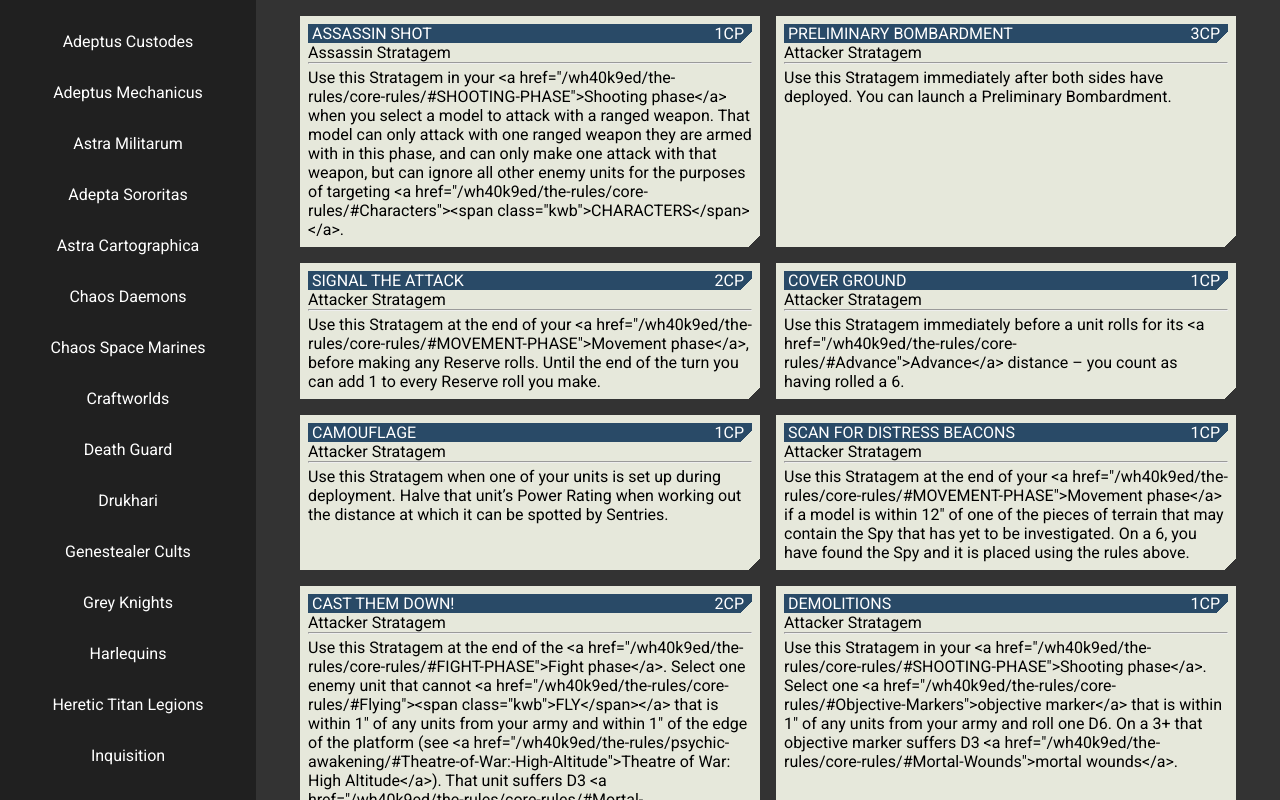
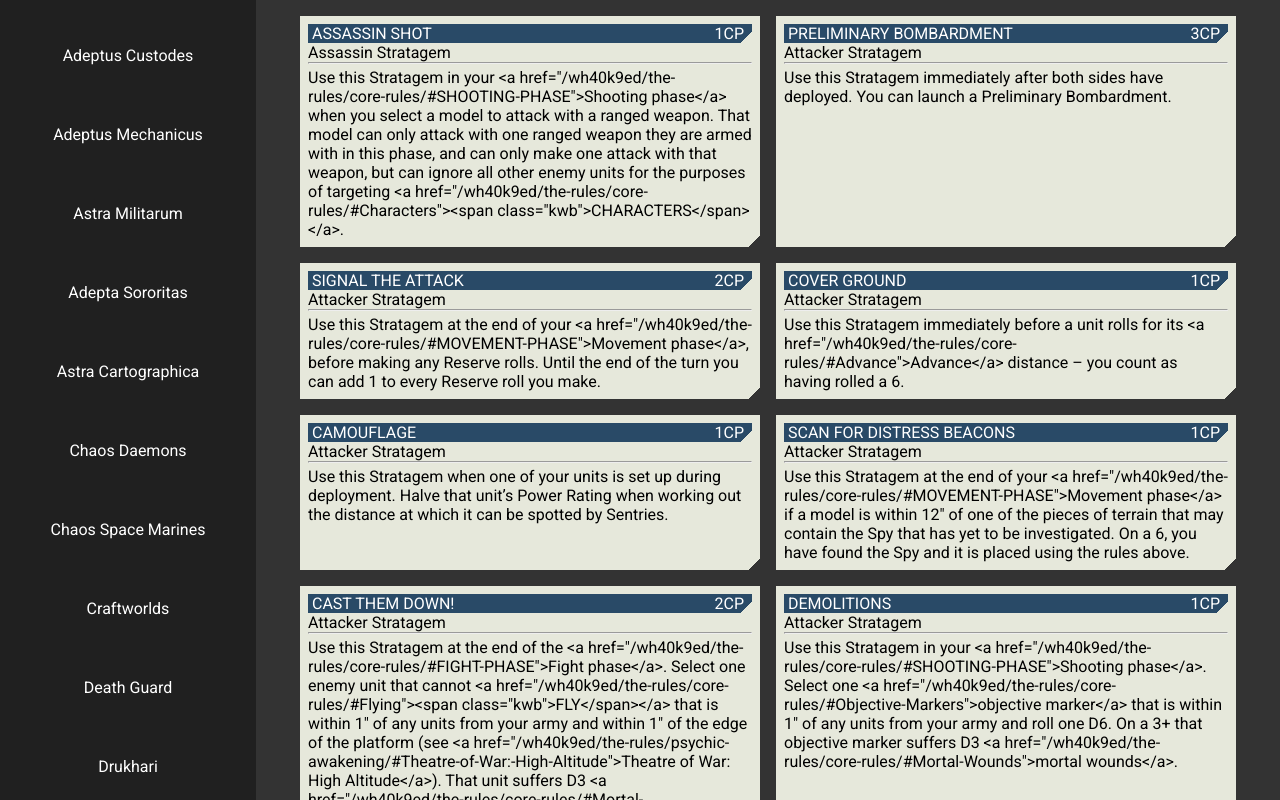
Before and after one commit to LukeGotWood/Warhammer-Stratagems, a React (Create React App) app: page / in a window 1280 px wide. Built offline with nearby package versions, Linux system fonts and the light colour scheme.

Commit message:
code cleanup

```diff
--- a/src/App.css
+++ b/src/App.css
@@ -3,8 +3,3 @@
   grid-template-columns: 16rem 1fr;
   height: inherit;
 }
-
-.content {
-  overflow-y: scroll;
-  overflow-x: hidden;
-}
--- a/src/App.js
+++ b/src/App.js
@@ -13,9 +13,7 @@
     <React.Fragment>
       <div className="container">
         <Sidebar factions={Factions} />
-        <main className="content">
-          <StratagemGrid stratagems={Stratagems} />
-        </main>
+        <StratagemGrid stratagems={Stratagems} />
       </div>
     </React.Fragment>
   );
--- a/src/components/Sidebar/Sidebar.js
+++ b/src/components/Sidebar/Sidebar.js
@@ -6,7 +6,7 @@
       {props.factions.map((faction) => {
         return (
           <div key={faction.id} className={styles["link"]}>
-            <div className={styles["text"]}>{faction.name}</div>
+            <button className={styles["btn"]}>{faction.name}</button>
           </div>
         );
       })}
--- a/src/components/Sidebar/Sidebar.module.css
+++ b/src/components/Sidebar/Sidebar.module.css
@@ -1,11 +1,21 @@
 .sidebar {
   background: #202020;
   padding-top: 1rem;
-    color: #ffffff;
   overflow-y: auto;
 }
+
 .link {
   text-align: center;
   padding: 1rem 0 1rem 0;
+}
+
+.btn {
+  border: none;
+  background-color: inherit;
+  padding: 14px 28px;
+  font-size: 16px;
   cursor: pointer;
+  display: inline-block;
+  font-family: 'Roboto';
+  color: #ffffff;
 }
--- a/src/components/StratagemGrid/StratagemGrid.js
+++ b/src/components/StratagemGrid/StratagemGrid.js
@@ -3,8 +3,9 @@
 import styles from "./StratagemGrid.module.css";
 
 function StratagemGrid(props) {
-    return (
-    <section className={styles["cards"]}>
+  return (
+    <main className={styles["content"]}>
+      <section className={styles["cards"]}>
         {props.stratagems.map((stratagem) => {
           return (
             <StratagemCard
@@ -16,8 +17,9 @@
             />
           );
         })}
-    </section>
-    );
+      </section>
+    </main>
+  );
 }
 
 export default StratagemGrid;
--- a/src/components/StratagemGrid/StratagemGrid.module.css
+++ b/src/components/StratagemGrid/StratagemGrid.module.css
@@ -6,3 +6,8 @@
   margin: 1rem;
   justify-content: center;
 }
+
+.content {
+  overflow-y: scroll;
+  overflow-x: hidden;
+}
```
Lines whose indentation alone changed are shown as unchanged.
